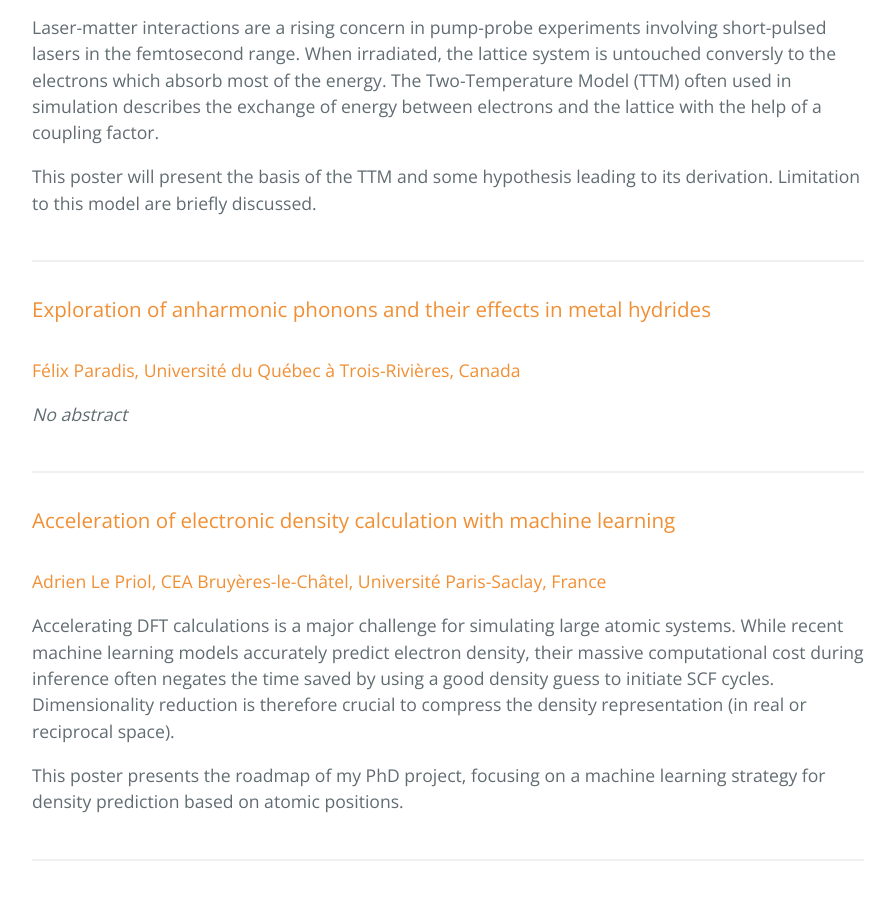
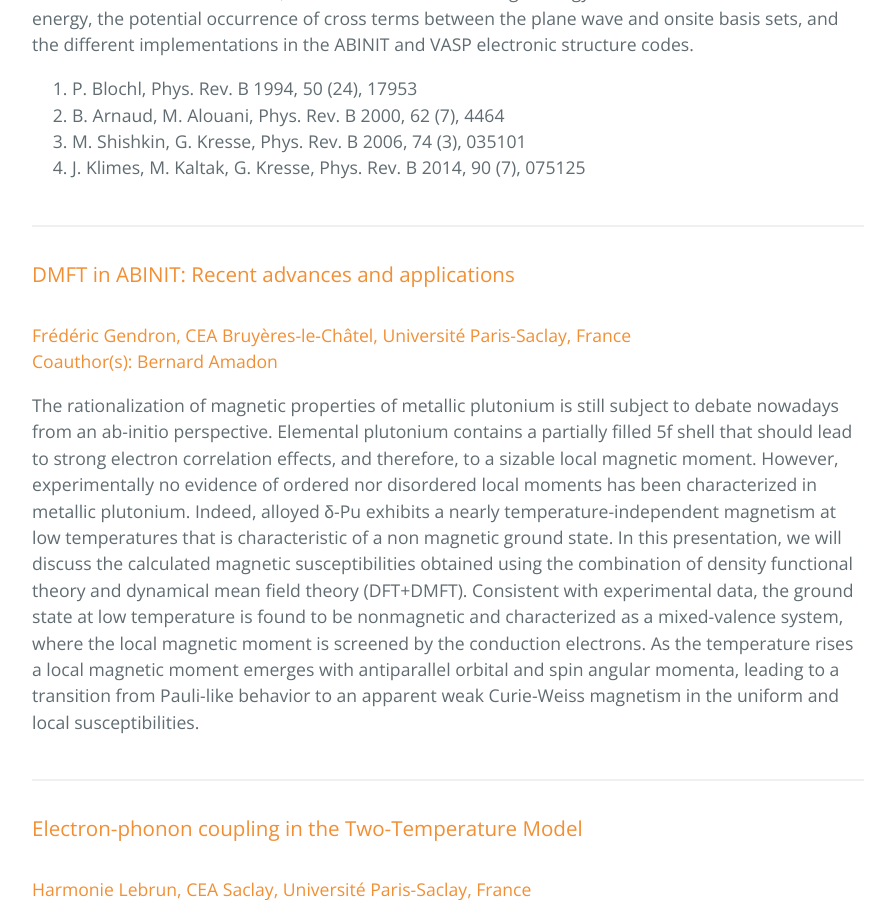
Before and after one commit to abinit/abidev2026, a Jekyll site: the page built from docs/abstracts.md, in a window 1280 px wide and 900 px high, scrolled down 20822 px. Shown: the whole window, without its empty margins (192-1087 px from the left). Built offline with Jekyll 4.4.1, drawn with Linux system fonts in a browser that asks for light colours; the repository's description, which GitHub fills in, is left out; some of the changed text lies outside the part shown.

Commit message:
New abstracts

```diff
--- a/docs/abstracts.md
+++ b/docs/abstracts.md
@@ -187,8 +187,8 @@ We demonstrate the approach through first-principles calculations of the vibrati
 <hr>
  <a id="Gendron"></a>
 ### DMFT in ABINIT: Recent advances and applications
-#### Frédéric Gendron, CEA Bruyères-le-Châtel, Université Paris-Saclay, France<br>Coauthor(s): Bernard Amadon
-_No abstract_
+#### Frédéric Gendron, CEA Bruyères-le-Châtel, Université Paris-Saclay, France<br>Coauthor(s): Emmanuel Castiel, Bernard Amadon
+In this presentation we will discuss the extension of the CT-QMC solver in Abinit in order to handle complex hybridization functions.
 <br><br>
 
 <hr>
@@ -239,9 +239,14 @@ _No abstract_
 
 <hr>
  <a id="Llorente"></a>
-### Magnon-phonon dynamics in the van der Waals magnet CrSBr from first principles
-#### Rubén García Llorente, ICMAB-CSIC, Spain
-_No abstract_
+### Magnon-Phonon Dynamics in the van der Waals Magnet CrSBr - A first-principles study
+#### Rubén García Llorente, ICMAB-CSIC, Spain<br>Coauthor(s): Miquel Royo, Massimiliano Stengel
+Two-dimensional van der Waals magnets are promising platforms for studying coupled magnetic, lattice, and optical phenomena. Among them, CrSBr stands out for its unusual magnetic properties. Recent IR reflectivity measurements reveal a magnetic excitation potentially linked to magnon–phonon coupling [1], though it still lacks theoretical support.
+
+The newly developed TD-DFPT approach for noncollinear spin systems [2], implemented in ABINIT, is ideally suited to address this challenge. We use it to compute the THz linear response of CrSBr in both the lattice and spin sectors. First, we identify the magnon–phonon coupling in the magnetic and dielectric susceptibilities. Then, we reproduce the measured reflectivity to confirm the origin of the resonance. These results showcase the potential of the new implementation while exposing its current limitations, which trace back to underlying ABINIT capabilities.
+
+[1] E. Uykur et al., Phys. Rev. B 111, 174434 (2025).
+[2] M. Royo and M. Stengel, Phys. Rev. X 16, 011049 (2026).
 <br><br>
 
 <hr>
@@ -439,6 +444,14 @@ the ABINIT and VASP electronic structure codes.
 <br><br>
 
 <hr>
+ <a id="Gendron_poster"></a>
+### DMFT in ABINIT: Recent advances and applications
+#### Frédéric Gendron, CEA Bruyères-le-Châtel, Université Paris-Saclay, France<br>Coauthor(s): Bernard Amadon
+The rationalization of magnetic properties of metallic plutonium is still subject to debate nowadays from an ab-initio perspective. Elemental plutonium contains a partially filled 5f shell that should lead to strong electron correlation effects, and therefore, to a sizable local magnetic moment. However, experimentally no evidence of ordered nor disordered local
+moments has been characterized in metallic plutonium. Indeed, alloyed δ-Pu exhibits a nearly temperature-independent magnetism at low temperatures that is characteristic of a non magnetic ground state. In this presentation, we will discuss the calculated magnetic susceptibilities obtained using the combination of density functional theory and dynamical mean field theory (DFT+DMFT). Consistent with experimental data, the ground state at low temperature is found to be nonmagnetic and characterized as a mixed-valence system, where the local magnetic moment is screened by the conduction electrons. As the temperature rises a local magnetic moment emerges with antiparallel orbital and spin angular momenta, leading to a transition from Pauli-like behavior to an apparent weak Curie-Weiss magnetism in the uniform and local susceptibilities.
+<br><br>
+
+<hr>
  <a id="Lebrun_poster"></a>
 ### Electron-phonon coupling in the Two-Temperature Model
 #### Harmonie Lebrun, CEA Saclay, Université Paris-Saclay, France<br>Coauthor(s): James Boust, Fabien Brieuc, Marc Torrent
```
